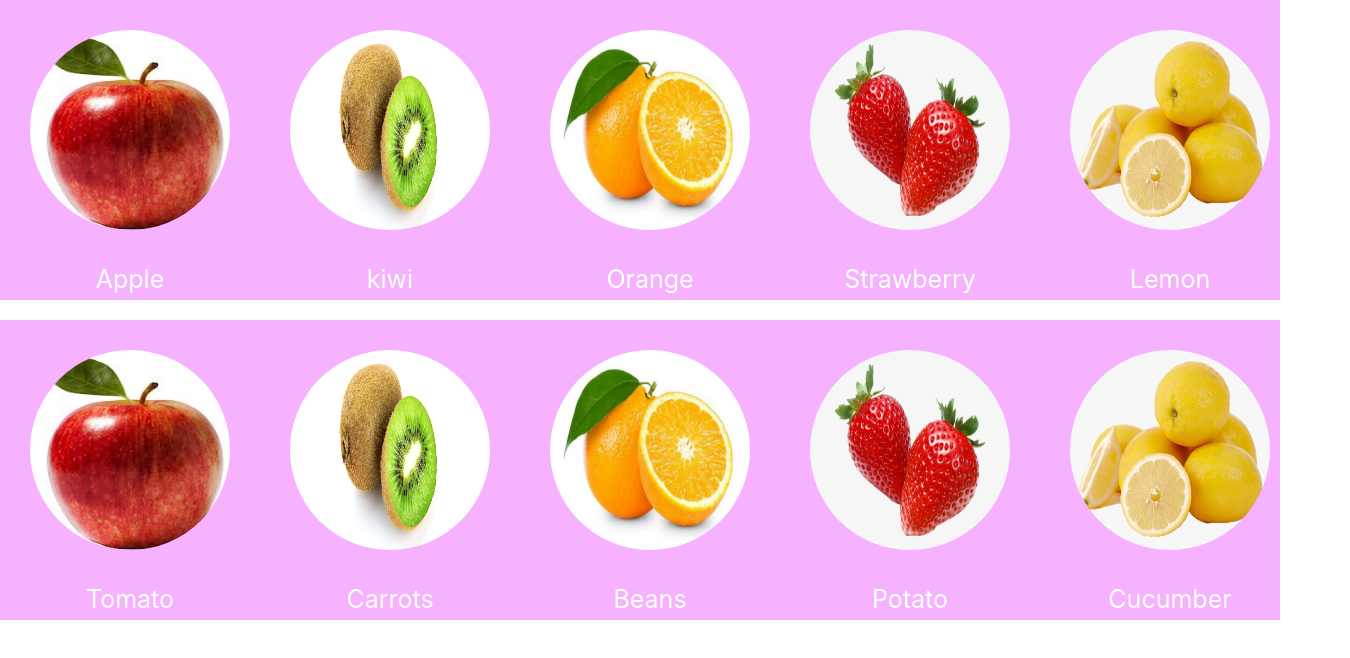
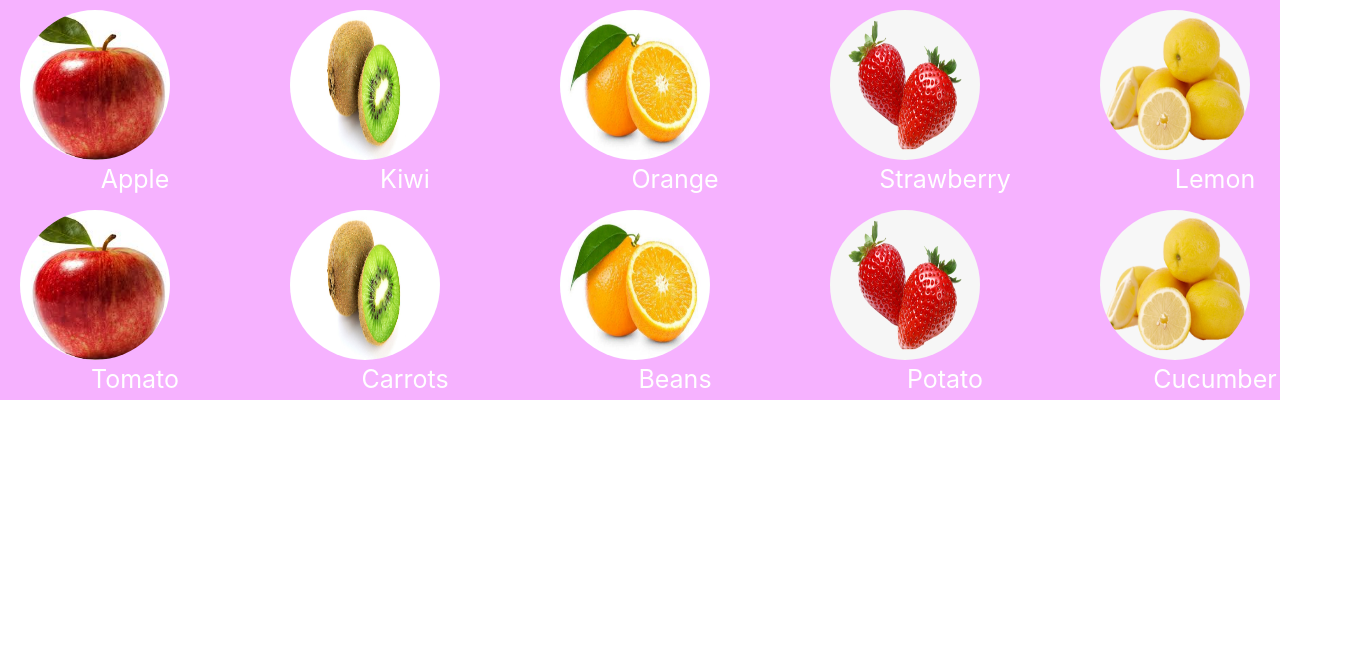
Before and after one commit to kavatibhagya/react-traning1, a React (Create React App) app: page / in a window 1280 px wide. Shown: the top 658 px of the page, 1350 px wide, since content can reach past the window. Built offline with nearby package versions, Linux system fonts and the light colour scheme.

Commit message:
added map function

```diff
--- a/src/App.js
+++ b/src/App.js
@@ -2,28 +2,89 @@ import React from 'react';
 import './App.css';
 import MyApp from './components/Welcome';
 
-function App() {
+class App extends React.Component {
+  constructor(props) {
+    super(props);
+    this.state = ({
+      friuts: [
+        {
+          id: 'f1',
+          name: 'Apple',
+          image: '/images/apple.jpg'
+        },
+        {
+          id: 'f2',
+          name: 'Kiwi',
+          image: '/images/Kiwi.jpg'
+        },
+        {
+          id: 'f3',
+          name: 'Orange',
+          image: '/images/Orange.jpeg'
+        },
+        {
+          id: 'f4',
+          name: 'Strawberry',
+          image: '/images/strawberry.png'
+        },
+        {
+          id: 'f5',
+          name: 'Lemon',
+          image: '/images/Lemon.png'
+        }
+      ],
+      vegitables: [
+        {
+          id: 'v1',
+          name: 'Tomato',
+          image: '/images/apple.jpg'
+        },
+        {
+          id: 'v2',
+          name: 'Carrots',
+          image: '/images/Kiwi.jpg'
+        },
+        {
+          id: 'v3',
+          name: 'Beans',
+          image: '/images/Orange.jpeg'
+        },
+        {
+          id: 'v4',
+          name: 'Potato',
+          image: '/images/strawberry.png'
+        },
+        {
+          id: 'v5',
+          name: 'Cucumber',
+          image: '/images/Lemon.png'
+        }
+      ]
+
+
+    })
+  }
+
+  render() {
     return (
       <>
     <div className="App friutes-header">
-        <MyApp name="Apple" image="/images/apple.jpg" />
-        <MyApp name="kiwi" image="/images/Kiwi.jpg" />
-        <MyApp name="Orange" image="/images/Orange.jpeg" />
-        <MyApp name="Strawberry" image="/images/strawberry.png" />
-        <MyApp name="Lemon" image="/images/Lemon.png" />
+
+          {this.state.friuts.map( friut =>
+            <MyApp name={friut.name} image={friut.image} id={friut.id} />
+          )}
 
     </div>
-      <br></br>
     <div className="App friutes-header">
-        <MyApp name="Tomato" image="/images/apple.jpg" />
-        <MyApp name="Carrots" image="/images/Kiwi.jpg" />
-        <MyApp name="Beans" image="/images/Orange.jpeg" />
-        <MyApp name="Potato" image="/images/strawberry.png" />
-        <MyApp name="Cucumber" image="/images/Lemon.png" />
+          {this.state.vegitables.map( veggies  =>
+            <MyApp name={veggies.name} image={veggies.image} id={veggies.id} />
+          )}
 
       </div>
       </>
       );
     }
+  }
+
 
 export default App;
--- a/src/components/Welcome.css
+++ b/src/components/Welcome.css
@@ -2,7 +2,7 @@
 
 
 .friutes-header{
-    height:300px;
+    height:200px;
     width:100%;
     background-color: rgba(225, 0, 255, 0.3);
 
@@ -10,11 +10,13 @@
     flex-direction: row;
 }
 .friut{
-    height:200px;
-    width:200px;
+    height:150px;
+    width:150px;
     border-radius:50%;
-    margin: 10px;
-    padding: 20px;
+    margin-right: 100px;
+    margin-left: 20px;
+    margin-top: 10px;
+
 
 
 }
--- a/src/components/Welcome.js
+++ b/src/components/Welcome.js
@@ -4,7 +4,7 @@ import './Welcome.css'
 function MyApp(props) {
      return (
 
-               <div >
+               <div>
                     <img src={props.image} alt={props.name} className="friut" />
                    <p className="p"> {props.name} </p>
                </div>
```
Lines whose indentation alone changed are shown as unchanged.
